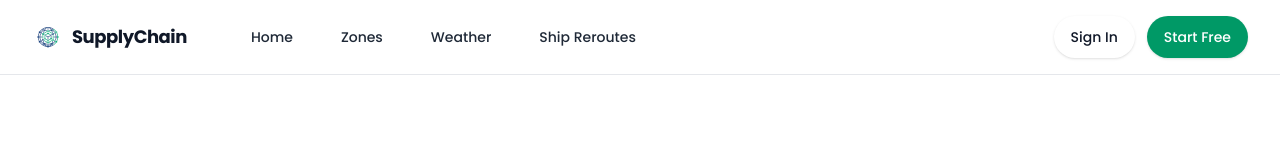
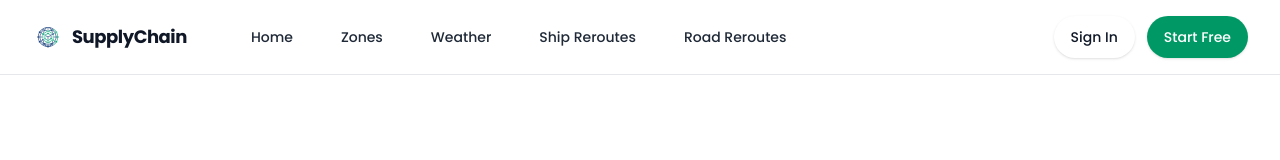
Before and after one commit to vivekml251me163/supplychain, a Next.js app in the folder supply-chain/: page / in a window 1280 px wide. Shown: the top 160 px of the page. Built offline with nearby package versions, Linux system fonts and the light colour scheme; no server answers.

Commit message:
road-reroutes2

```diff
--- a/supply-chain/components/Navbar.tsx
+++ b/supply-chain/components/Navbar.tsx
@@ -116,6 +116,10 @@ export default function Navbar() {
 
           <Link href="/ship-reroutes" className={navLinkClass(pathname?.includes('/ship-reroutes'))}>
             Ship Reroutes
+          </Link>
+
+          <Link href="/road-reroutes" className={navLinkClass(pathname?.includes('/road-reroutes'))}>
+            Road Reroutes
           </Link>
         </div>
 
@@ -305,6 +309,10 @@ export default function Navbar() {
               Ship Reroutes
             </Link>
 
+            <Link href="/road-reroutes" onClick={() => setMobileMenuOpen(false)} className={mobileNavLinkClass(pathname?.includes('/road-reroutes'))}>
+              Road Reroutes
+            </Link>
+
             {/* Logged-in user info + sign out */}
             {session && (
               <>
```
